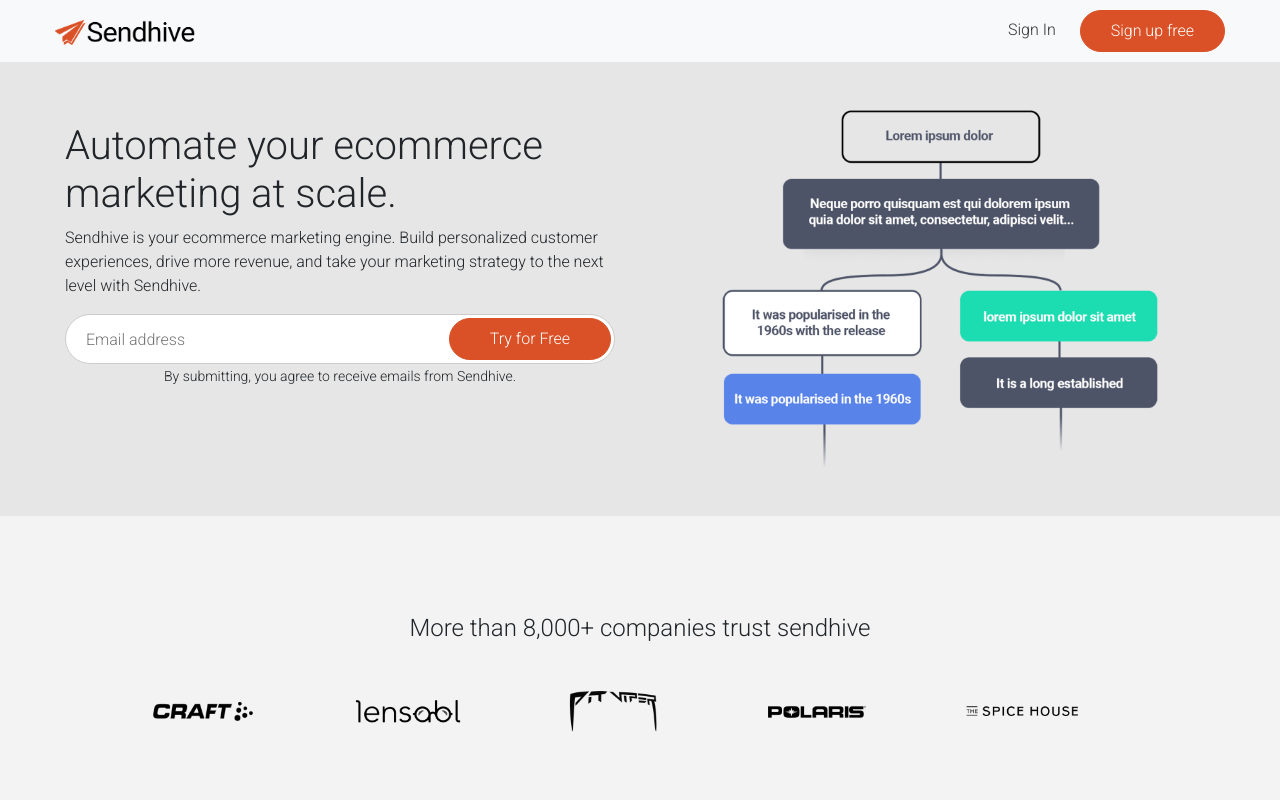
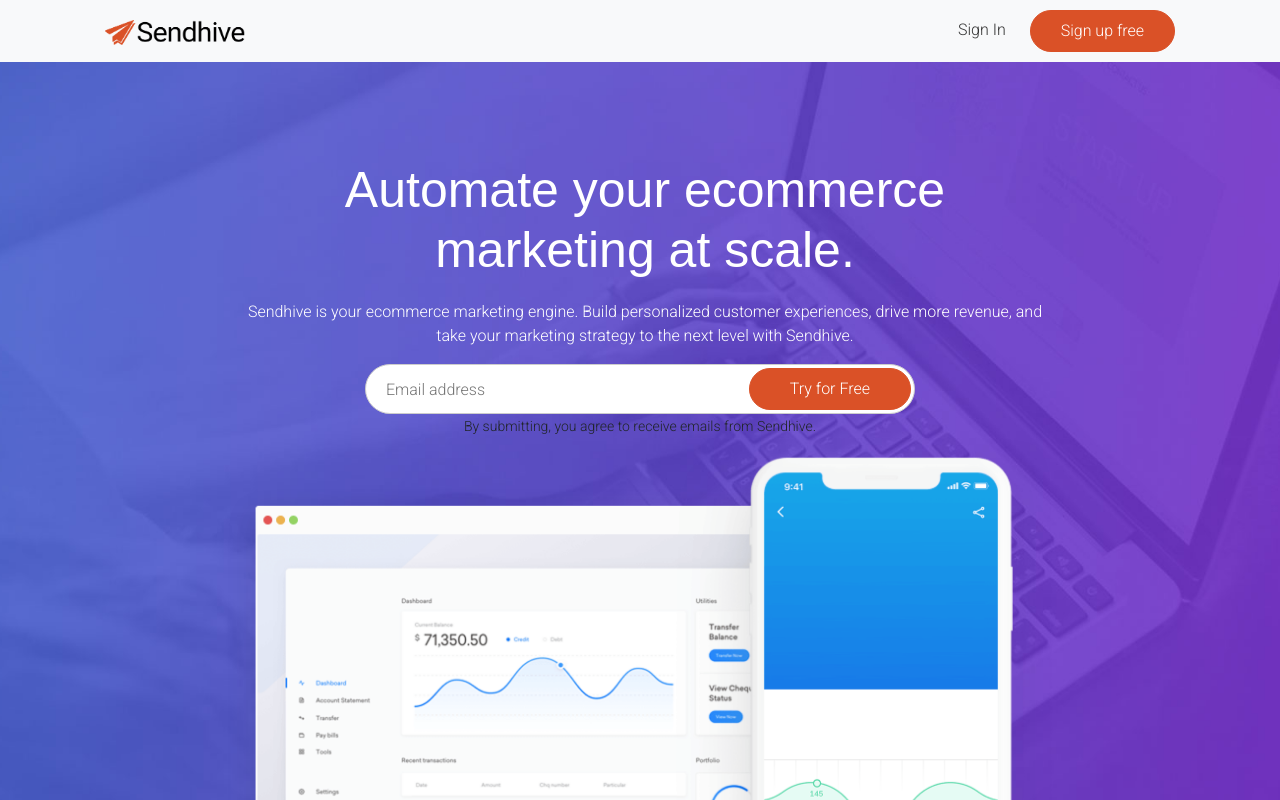
Before and after one commit to erwinagpasa/sendhive-vuejs, a Vue app: page / in a window 1280 px wide. Shown: the top 800 px of the page. Built offline with nearby package versions, Linux system fonts and the light colour scheme.

Commit message:
adding header assets

```diff
--- a/src/App.vue
+++ b/src/App.vue
@@ -20,12 +20,12 @@
   height: 100%;
   display: -ms-flexbox;
   -ms-flex-align: center;
-  background-color: #e6e6e6;
+  background: rgb(243, 243, 243);
   font-family: "Roboto", sans-serif;
 }
 
 .container {
-  max-width: 80% !important;
+  max-width: 1100px;
 }
 
 a {
@@ -84,9 +84,6 @@
   top: 4px;
 }
 
-.container-fluid {
-  max-width: 1200px;
-}
 .headline {
   margin-top: 60px;
 }
--- a/src/components/Header.vue
+++ b/src/components/Header.vue
@@ -1,12 +1,11 @@
 <template>
-  <div class="container-fluid">
-    <div class="row">
-      <div class="col-md-6">
+  <div class="container-fluid wrap-header">
+    <div class="col-md-8 mt-5 mb-5 text-center mx-auto">
       <h1 class="headline">Automate your ecommerce marketing at scale.</h1>
       <p class="sub-headline">
-          Sendhive is your ecommerce marketing engine. Build personalized
-          customer experiences, drive more revenue, and take your marketing
-          strategy to the next level with Sendhive.
+        Sendhive is your ecommerce marketing engine. Build personalized customer
+        experiences, drive more revenue, and take your marketing strategy to the
+        next level with Sendhive.
       </p>
 
       <form class="newsletter-form">
@@ -26,19 +25,10 @@
       </form>
 
       <div class="col-md-12 text-center">
-          <small
-            >By submitting, you agree to receive emails from Sendhive.</small
-          >
-        </div>
+        <small>By submitting, you agree to receive emails from Sendhive.</small>
       </div>
 
-      <div class="col-md-6 d-none d-sm-block">
-        <img
-          src="../assets/hero@2x.png"
-          class="img-fluid"
-          alt="Responsive image"
-        />
-      </div>
+      <img alt="slogo" src="../assets/dev8@2x.png" class="img-fluid" />
     </div>
   </div>
 </template>
@@ -53,8 +43,31 @@
 </script>
 
 <style lang="css" scoped>
+.wrap-header {
+  text-align: center;
+  padding: 50px 0 0;
+  background: #333333 url("../assets/slide.jpg") center center fixed;
+  background-size: auto;
+  background-size: cover;
+  -webkit-background-size: cover;
+  -moz-background-size: cover;
+  -o-background-size: cover;
+  position: relative;
+  height: 800px;
+  margin-bottom: 170px;
+}
+.headline {
+  color: #fff;
+  font-size: 50px;
+  font-family: "Source Sans Pro", sans-serif;
+  font-weight: 400;
+  margin: 0 0 20px;
+  margin-bottom: 20px;
+}
+
 .headline,
 .sub-headline {
   padding-left: 10px;
+  color: #fff;
 }
 </style>
--- a/src/components/Navbar.vue
+++ b/src/components/Navbar.vue
@@ -1,7 +1,7 @@
 <template>
   <div>
-    <b-navbar toggleable="lg" type="light" variant="light">
-      <div class="container-fluid">
+    <b-navbar toggleable="lg" type="light fixed" variant="light">
+      <div class="container">
         <b-navbar-brand>
           <router-link to="/">
             <img alt="logo" src="../assets/logo.png" class="logo" />
@@ -30,6 +30,10 @@
 </script>
 
 <style lang="css" scoped>
+.bg-light {
+  background-color: none !important;
+}
+
 .navbar-brand img {
   width: 140px;
 }
```
Also changed, not shown: src/assets/dev8@2x.png (added), src/assets/slide.jpg (added). Lines whose indentation alone changed are shown as unchanged.
